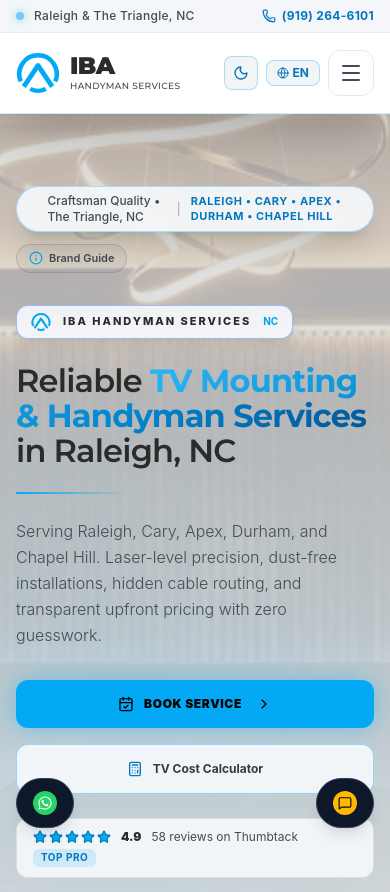
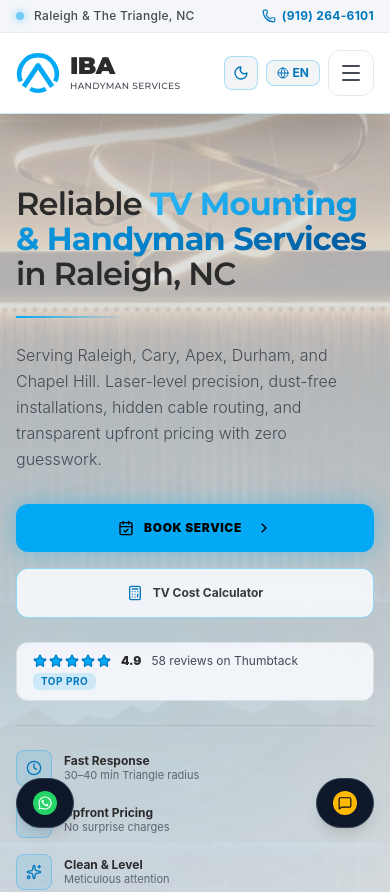
Before and after one commit to kaliev88amz-beep/IBA-HANDYMAN-SERVICE-WEB-, a React (Vite) app: page / in a window 390 px wide. Shown: the top 892 px of the page. Built offline with nearby package versions, Linux system fonts and the light colour scheme.

Commit message:
Remove duplicate city row and brand badge from the hero
The header top bar already shows the service area and phone; the hero row (cities pill, Brand Guide button, phone) and the IBA HANDYMAN SERVICES NC badge repeated it.

```diff
--- a/src/components/Hero.tsx
+++ b/src/components/Hero.tsx
@@ -1,28 +1,18 @@
-import React, { useState } from 'react';
+import React from 'react';
 import { useApp } from '../context/AppContext';
-import {
-  IbaHandymanLogo,
-  IbaTvMountingLogo,
-  IbaTvMountingIcon,
-  IbaHandymanIcon,
-  BrandIdentityModal,
-} from './Logos';
+import { IbaTvMountingLogo } from './Logos';
 import { ThumbtackBadge } from './ThumbtackReviews';
 import {
   Calculator,
   CalendarCheck,
-  Phone,
   Clock,
   Sparkles,
   ShieldCheck,
   ChevronRight,
-  Info,
-  CheckCircle2,
 } from 'lucide-react';
 
 export const Hero: React.FC = () => {
-  const { language, t, setActiveView } = useApp();
-  const [showBrandGuide, setShowBrandGuide] = useState(false);
+  const { language, setActiveView } = useApp();
 
   return (
     <section className="relative min-h-screen flex items-center justify-center overflow-hidden bg-page text-ink pt-6 pb-16">
@@ -44,53 +34,9 @@ export const Hero: React.FC = () => {
       </div>
 
       <div className="relative z-10 max-w-7xl mx-auto px-4 sm:px-6 py-12 sm:py-20 w-full">
-        {/* Top Badges & Service Territory Row */}
-        <div className="flex flex-wrap items-center justify-between gap-3 mb-8 sm:mb-12">
-          <div className="inline-flex items-center gap-2.5 px-4 py-1.5 rounded-full bg-surface/90 border border-accent/30 text-xs shadow-xl backdrop-blur-md">
-            <span className="w-2 h-2 rounded-full bg-accent shadow-[0_0_8px_var(--color-accent)] animate-ping" />
-            <span className="text-ink-300 font-medium">
-              {language === 'ru' ? 'Премиальный сервис Triangle, NC' : 'Craftsman Quality • The Triangle, NC'}
-            </span>
-            <span className="text-ink-600">|</span>
-            <span className="text-accent-ink font-bold text-[11px] tracking-wider uppercase">
-              Raleigh • Cary • Apex • Durham • Chapel Hill
-            </span>
-          </div>
-
-          <div className="flex items-center gap-2">
-            <button
-              onClick={() => setShowBrandGuide(true)}
-              className="inline-flex items-center gap-1.5 px-3 py-1.5 rounded-full bg-line/5 hover:bg-line/10 border border-line/15 text-xs text-ink-300 hover:text-ink transition-all cursor-pointer"
-              title={language === 'ru' ? 'Посмотреть логотипы и гамму' : 'View Brand Logos & Colors'}
-            >
-              <Info className="w-3.5 h-3.5 text-[#00A3E8]" />
-              <span className="text-[11px] font-semibold">
-                {language === 'ru' ? 'Айдентика брендов' : 'Brand Guide'}
-              </span>
-            </button>
-
-            <a
-              href={t.phoneHref}
-              className="hidden sm:inline-flex items-center gap-2 px-4 py-1.5 rounded-full bg-line/5 hover:bg-line/10 border border-accent/20 text-accent-ink text-xs font-bold transition-all shadow-sm group"
-            >
-              <Phone className="w-3.5 h-3.5 group-hover:rotate-12 transition-transform" />
-              <span>(919) 264-6101</span>
-            </a>
-          </div>
-        </div>
-
         <div className="grid grid-cols-1 lg:grid-cols-12 gap-10 lg:gap-14 items-center">
-          {/* Left Column: Editorial Headlines, Blue Brand Badge, and Primary Action "Записаться" */}
+          {/* Left Column: Headline and primary actions */}
           <div className="lg:col-span-7 space-y-6 sm:space-y-8">
-            {/* Primary Blue Service Brand Indicator */}
-            <div className="inline-flex items-center gap-3 px-3.5 py-1.5 rounded-xl bg-surface/90 border border-[#2563EB]/40 shadow-lg backdrop-blur-md">
-              <IbaHandymanIcon className="w-5 h-5" />
-              <span className="text-[11px] font-extrabold tracking-[0.18em] uppercase text-ink">
-                IBA HANDYMAN SERVICES
-              </span>
-              <span className="text-[#00A3E8] text-[10px] font-bold">NC</span>
-            </div>
-
             {/* Main Heading (Montserrat) */}
             <h1 className="text-[2rem] sm:text-5xl lg:text-6xl font-semibold tracking-tight leading-[1.1] text-ink font-editorial">
               {language === 'ru' ? (
@@ -268,11 +214,6 @@ export const Hero: React.FC = () => {
       </div>
 
       {/* Brand Identity & Color Guide Modal */}
-      <BrandIdentityModal
-        isOpen={showBrandGuide}
-        onClose={() => setShowBrandGuide(false)}
-        language={language}
-      />
     </section>
   );
 };
```
